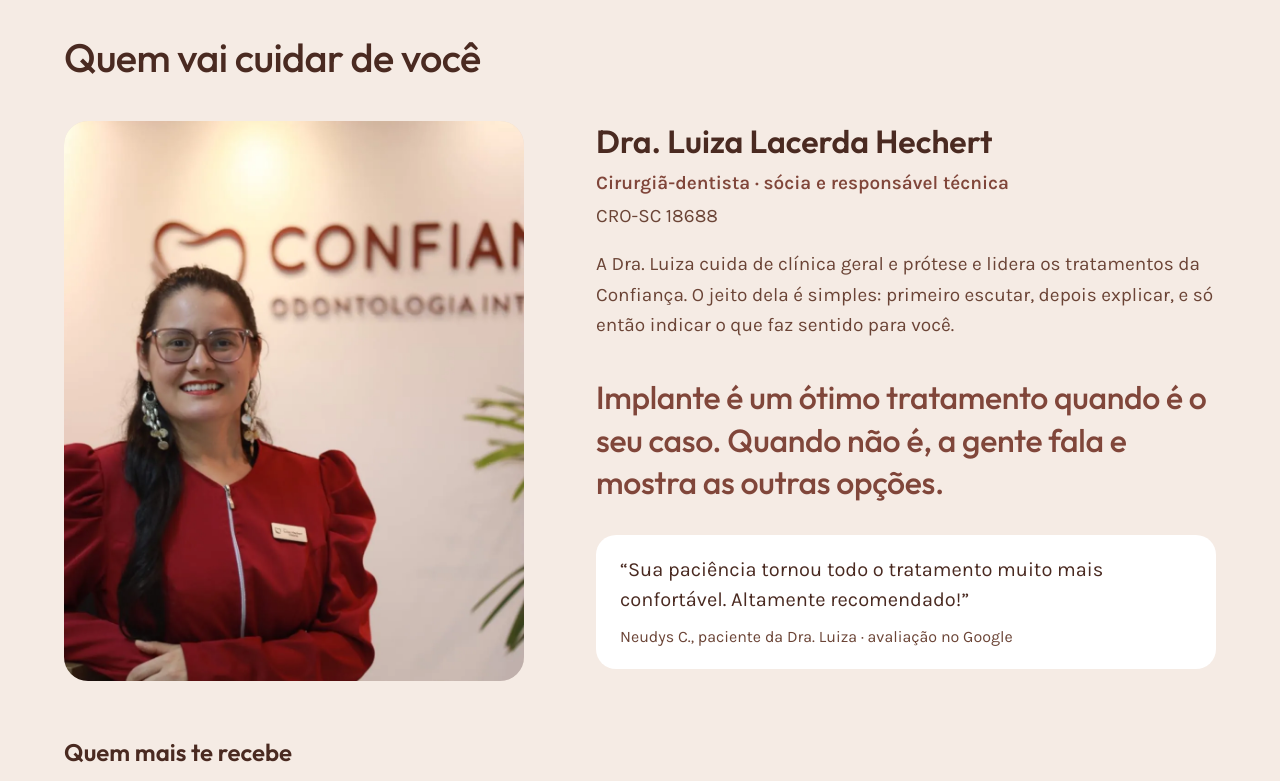
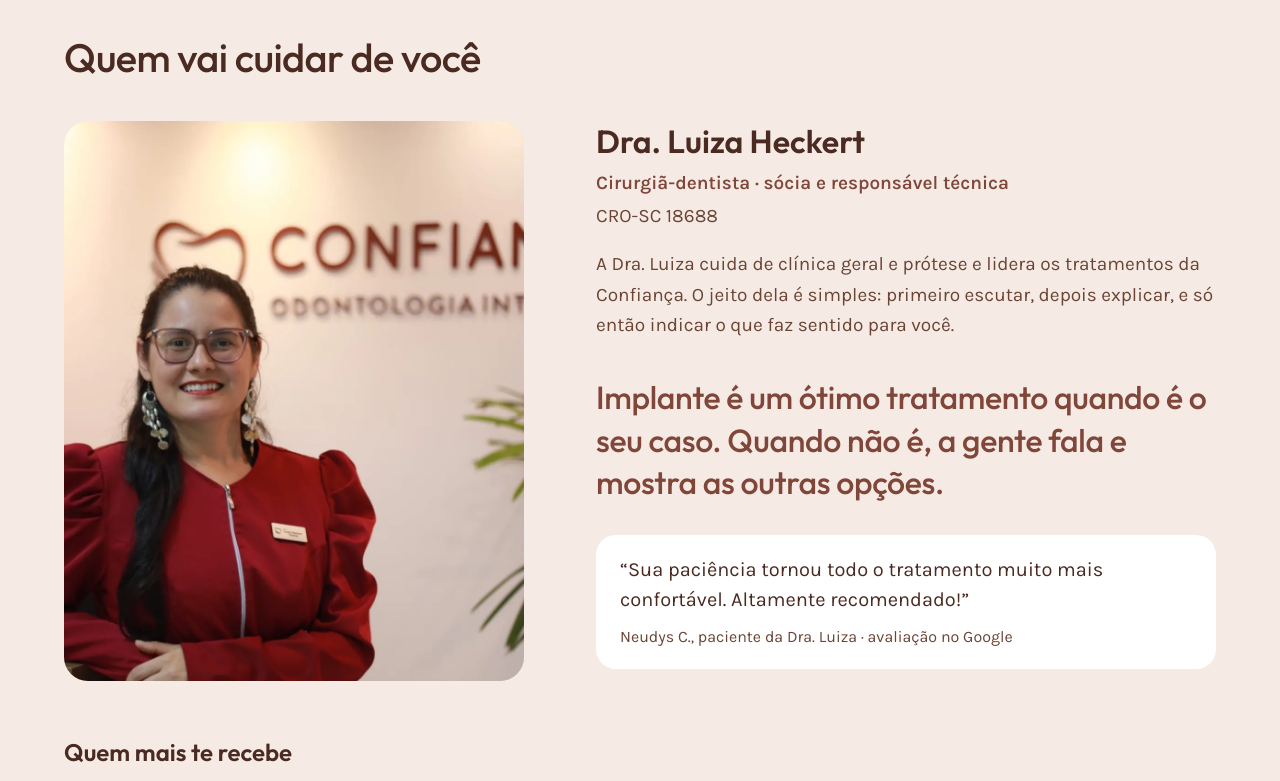
Before and after one commit to hpintern0/confiancaodontologia, a plain HTML site: page index.html in a window 1280 px wide. Shown: the part 3700-4481 px from the top of the page. Drawn offline with Linux system fonts and the light colour scheme.

Commit message:
Nome da responsável técnica: Dra. Luiza Heckert
Co-Authored-By: Claude Opus 5.5 <noreply@anthropic.com>

```diff
--- a/index.html
+++ b/index.html
@@ -349,7 +349,7 @@ html[data-motivo="dor"] .hero-foto{object-position:50% 22%}
       <div style="margin-top: 40px; display: flex; flex-wrap: wrap; align-items: flex-start; gap: 40px 72px">
         <img src="img/dra-luiza-recepcao.webp" width="1000" height="1500" decoding="async" loading="lazy" class="foto-doutora" alt="Dra. Luiza na recepção da Confiança Odontologia Integrada" style="flex: 1 1 360px; min-width: 0; display: block; height: 560px; border-radius: 24px; object-fit: cover; object-position: 50% 20%; background-color: #EADCD2">
         <div style="flex: 1.4 1 480px; min-width: 0">
-          <p style="margin: 0; font-family: 'Outfit', system-ui, sans-serif; font-size: 32px; line-height: 1.3; font-weight: 600; color: #4A2A21">Dra. Luiza Lacerda Hechert</p>
+          <p style="margin: 0; font-family: 'Outfit', system-ui, sans-serif; font-size: 32px; line-height: 1.3; font-weight: 600; color: #4A2A21">Dra. Luiza Heckert</p>
           <p style="margin: 6px 0 0; font-weight: 600; color: #80463A">Cirurgiã-dentista · sócia e responsável técnica</p>
           <p style="margin: 2px 0 0">CRO-SC 18688</p>
           <p style="margin: 18px 0 0; max-width: 36em">A Dra. Luiza cuida de clínica geral e prótese e lidera os tratamentos da Confiança. O jeito dela é simples: primeiro escutar, depois explicar, e só então indicar o que faz sentido para você.</p>
@@ -515,7 +515,7 @@ html[data-motivo="dor"] .hero-foto{object-position:50% 22%}
       <div style="flex: 1 1 300px">
         <p style="margin: 0; font-weight: 700">Horário</p>
         <p style="margin: 4px 0 0">Segunda a sexta, 8h30 às 18h</p>
-        <p style="margin: 16px 0 0">Responsável técnica: Dra. Luiza Lacerda Hechert · CRO-SC 18688</p>
+        <p style="margin: 16px 0 0">Responsável técnica: Dra. Luiza Heckert · CRO-SC 18688</p>
       </div>
       <div style="flex: 0 1 240px; display: flex; flex-direction: column">
         <a href="https://www.instagram.com/confianca.odonto/" style="display: inline-flex; align-items: center; min-height: 44px; font-weight: 700; color: #80463A">Instagram @confianca.odonto</a>
```
